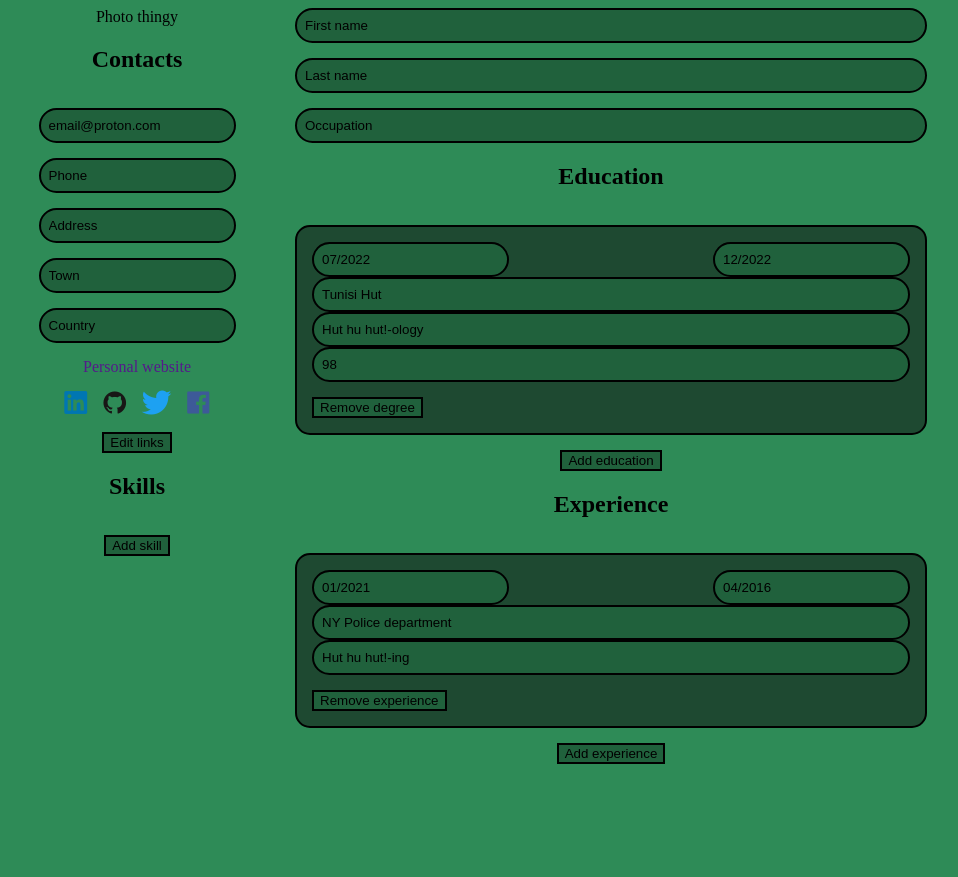
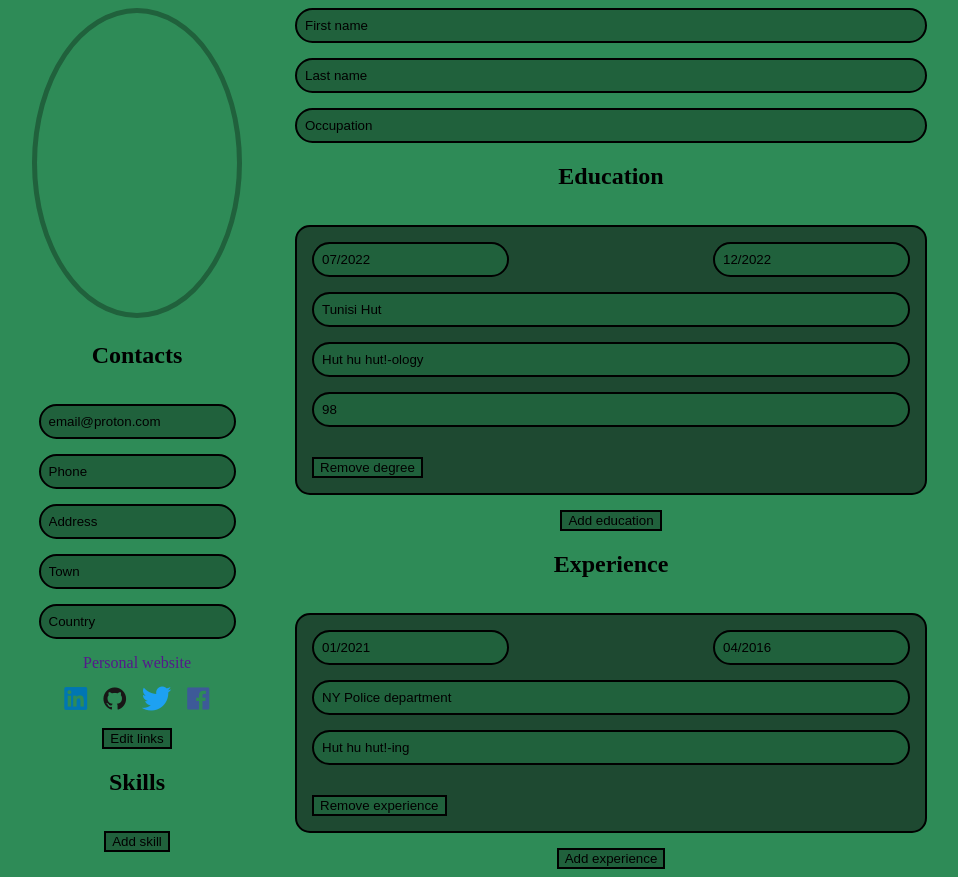
Before and after one commit to Osserc/cv-maker, a React (Create React App) app: page / in a window 1280 px wide. Shown: the whole page, without its empty margins (187-1145 px from the left). Before the commit the page ends 800 px from the top, so only its background shows below. Built offline with nearby package versions, Linux system fonts and the light colour scheme.

Commit message:
Add photo upload and empty default image

```diff
--- a/src/components/Education.js
+++ b/src/components/Education.js
@@ -56,7 +56,7 @@ class Education extends Component {
 
                 {this.state.degrees.map((degree) => {
                     if (degree != null) {
-                        return <div key={degree.id} className="card wide">
+                        return <div key={degree.id} className="card flex flex-c gap-15 wide">
                                     <div className="flex justify-between wide">
                                         <div className="flex flex-c">
                                             <input type="text" id="startDate" name="startDate" data-index={degree.id} defaultValue={degree.startDate} onChange={this.updateDegree}></input>
--- a/src/components/Experience.js
+++ b/src/components/Experience.js
@@ -54,7 +54,7 @@ class Experience extends Component {
 
                 {this.state.experiences.map((experience) => {
                     if (experience != null) {
-                        return <div key={experience.id} className="card wide">
+                        return <div key={experience.id} className="card flex flex-c gap-15 wide">
                                     <div className="flex justify-between wide">
                                         <div className="flex flex-c">
                                             <input type="text" id="startDate" name="startDate" data-index={experience.id} defaultValue={experience.startDate} onChange={this.updateExperience}></input>
--- a/src/components/Photo.js
+++ b/src/components/Photo.js
@@ -1,19 +1,42 @@
 import { Component } from "react"
+import nullImage from '../images/nullImage.png'
 
 class Photo extends Component {
     constructor() {
         super()
 
         this.state = {
-            profilePicture: ''
+            profilePicture: nullImage
         }
+
+        this.fireForm = this.fireForm.bind(this)
+        this.setPortrait = this.setPortrait.bind(this)
+        this.logStatus = this.logStatus.bind(this)
+    }
+
+    logStatus() {
+        console.log(this.state.profilePicture)
+    }
+
+    fireForm(event) {
+        event.target.parentElement.submit()
+    }
+
+    setPortrait(event) {
+        event.preventDefault()
+        console.log(event.target.files[0])
+        this.setState({
+            profilePicture: URL.createObjectURL(event.target.files[0])
+        })
     }
 
     render () {
         return (
-            <section id="photo" className="flex justify-center align-center">
-                <label htmlFor="photo">Photo thingy</label>
-                <input type="file" id="photo" name="photo"></input>
+            <section id="photo">
+                <form id="photo-form" className="flex flex-c justify-center align-center" onSubmit={this.setPortrait}>
+                    <label htmlFor="portrait"><img src={this.state.profilePicture} alt=""></img></label>
+                    <input type="file" id="portrait" name="portrait" onChange={this.setPortrait}></input>
+                </form>
             </section>
         )
     }
--- a/src/stylesheets/styles.css
+++ b/src/stylesheets/styles.css
@@ -120,12 +120,15 @@ a {
     text-decoration: none;
 }
 
-#social-modal {
-
+img {
+    width: 200px;
+    height: 300px;
+    border-radius: 50%;
+    border: 5px solid rgb(32, 97, 60);
 }
 
-#social-modal.invisible {
-    display: none;
+[src=''] {
+    visibility: hidden;
 }
 
 input[type="file"] {
```
Also changed, not shown: src/images/nullImage.png (added).
